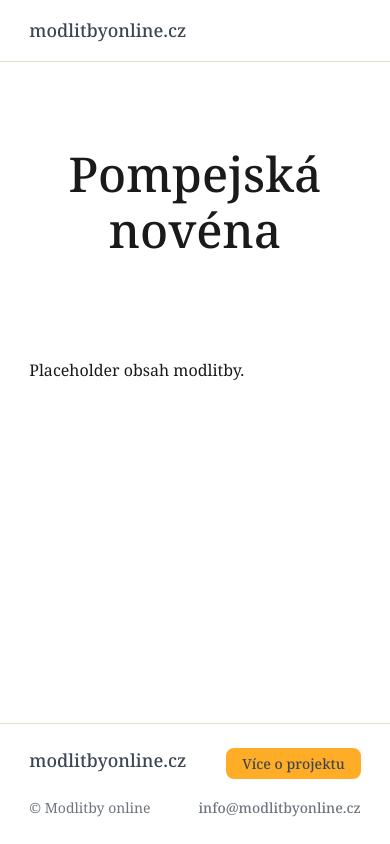
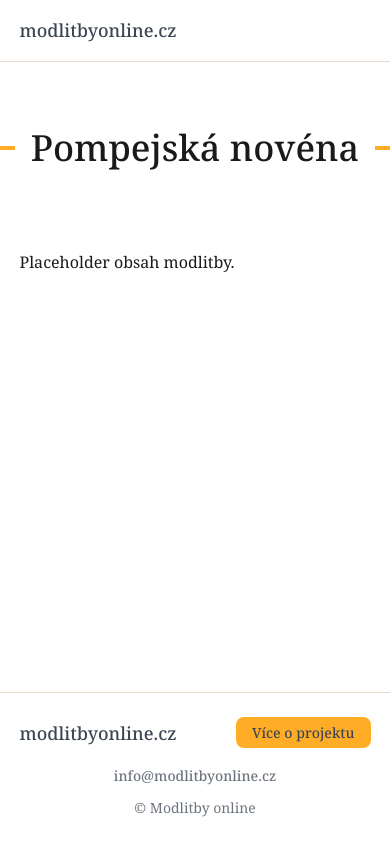
Before and after one commit to dusekjan/prayers, a website built with Vite: page pages/pompejska/index.html in a window 390 px wide. Built offline with nearby package versions, Linux system fonts and the light colour scheme.

Commit message:
respo design

```diff
--- a/pages/index.html
+++ b/pages/index.html
@@ -46,12 +46,12 @@
                 <fieldset>
                     <legend class="visually-hidden">Modlitby</legend>
 
-                    <label class="h2-title">
+                    <label class="h2">
                         <input type="radio" name="prayer-tab" value="recent" class="visually-hidden" checked />
                         Naposledy navštívené
                     </label>
 
-                    <label class="h2-title">
+                    <label class="h2">
                         <input type="radio" name="prayer-tab" value="favorites" class="visually-hidden" />
                         Oblíbené
                     </label>
@@ -59,7 +59,7 @@
 
                 <div class="prayer-panels scrolled">
                     <ul data-panel="recent">
-                        <li><i>Zatím nemáte naposledy navštívené modlitby.</i></li>
+                        <li><i>Zatím nemáte žádné navštívené modlitby.</i></li>
                     </ul>
 
                     <ul data-panel="favorites">
--- a/src/partials/footer.html
+++ b/src/partials/footer.html
@@ -1,12 +1,8 @@
 <footer class="footer">
     <div>
-        <div>
-            <a href="/">modlitbyonline.cz</a>
-            <p>© Modlitby online</p>
-        </div>
-        <div>
-            <button class="primary">Více o projektu</button>
-            <a href="mailto:info@modlitbyonline.cz">info@modlitbyonline.cz</a>
-        </div>
+        <a href="/">modlitbyonline.cz</a>
+        <p>© Modlitby online</p>
+        <button class="primary">Více o projektu</button>
+        <a href="mailto:info@modlitbyonline.cz">info@modlitbyonline.cz</a>
     </div>
 </footer>
--- a/src/styles/common.css
+++ b/src/styles/common.css
@@ -37,11 +37,17 @@
         --color-text: rgb(255, 255, 255, 0.87);
         /* ↑ colors ↑ */
     }
+
+    @media (max-width: 767px) {
+        --content-width: 90%;
+    }
 }
 
 html {
     box-sizing: border-box;
     scrollbar-color: var(--orange-60) var(--color-bg);
+    text-size-adjust: 100%;  /* blokuje samovolne zvetseni textu prohlizecem (iOS na sirku) */
+    -webkit-text-size-adjust: 100%;
 }
 
 *, *::before, *::after {
@@ -124,6 +130,11 @@ button.primary {
         width: 100%;
         border: 2px solid var(--orange);
     }
+
+    @media (max-width: 767px) {
+        margin: 64px 0;
+        & h1 { padding: 0 16px; }
+    }
 }
 
 .nav {
@@ -144,17 +155,19 @@ button.primary {
 }
 
 .footer {
-    margin-top: 24px;
+    margin-top: 48px;
     padding: 24px 0;
     border-top: 1px solid var(--grey-warm-60);
 
     & p {
-        margin: 24px 0 0;
+        grid-area: copyright;
+        margin: 0;
         font-size: 14px;
         color: var(--grey-75);
     }
 
     & a {
+        grid-area: brand;
         transition: color 0.2s ease-out;
         font-size: 18px;
         font-weight: 500;
@@ -162,11 +175,15 @@ button.primary {
     }
 
     & a[href^="mailto"] {
+        grid-area: email;
+        justify-self: end;
         font-size: 14px;
         &:not(:hover) { color: var(--grey-75) }
     }
 
     & button {
+        grid-area: about;
+        justify-self: end;
         font-size: 14px;
         padding: 6px 16px;
     }
@@ -175,16 +192,26 @@ button.primary {
         margin: 0 auto;
         width: var(--content-width);
 
-        display: flex;
-        flex-direction: row;
-        justify-content: space-between;
+        display: grid;
+        grid-template-columns: repeat(2, auto);
+        grid-template-areas:
+            "brand     about"
+            "copyright email";
+        row-gap: 24px;
+        align-items: center;
 
-        & > div {
-            display: flex;
-            flex-direction: column;
-            justify-content: space-between;
+        @media (max-width: 767px) {
+            row-gap: 16px;
+            grid-template-areas:
+                "brand     about"
+                "email     email"
+                "copyright copyright";
 
-            &:last-child { align-items: flex-end }
+            p {
+                justify-self: center;
+                margin-top: -8px;
+            }
+            a[href^="mailto"] { justify-self: center }
         }
     }
 }
--- a/src/styles/typo.css
+++ b/src/styles/typo.css
@@ -9,31 +9,41 @@ html {
     line-height: 24px;
 }
 
-h1, h2, h3 {
+h1, h2, .h2, h3 {
     font-weight: 500;
 }
 
 h1 {
     font-size: 48px;
     line-height: 56px;
+
+    @media (max-width: 767px) {
+        font-size: 36px;
+        line-height: 44px;
+    }
 }
 
-h2 {
+h2,
+.h2 {
     font-size: 32px;
     line-height: 40px;
+
+    @media (max-width: 767px) {
+        font-size: 26px;
+        line-height: 38px;
+    }
 }
 
 h3 {
     font-size: 24px;
     line-height: 32px;
+
+    @media (max-width: 767px) {
+        font-size: 22px;
+        line-height: 30px;
+    }
 }
 
 .inter {
     font-family: "Inter", "Noto Serif", arial, sans-serif;
 }
-
-.h2-title {
-    font-size: 32px;
-    line-height: 40px;
-    font-weight: 500;
-}
```
Also changed, not shown: src/styles/home.css (+42 -1 lines).
